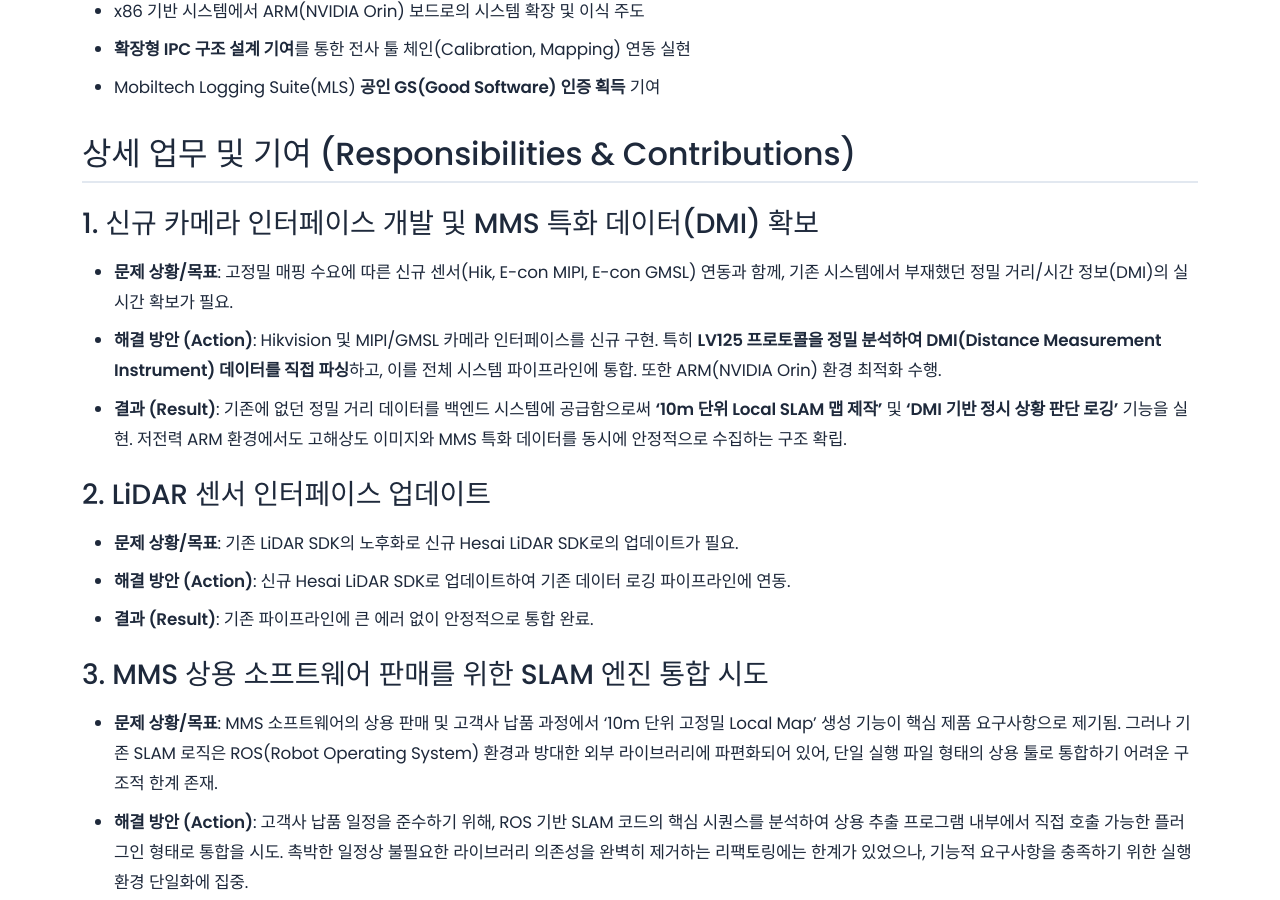
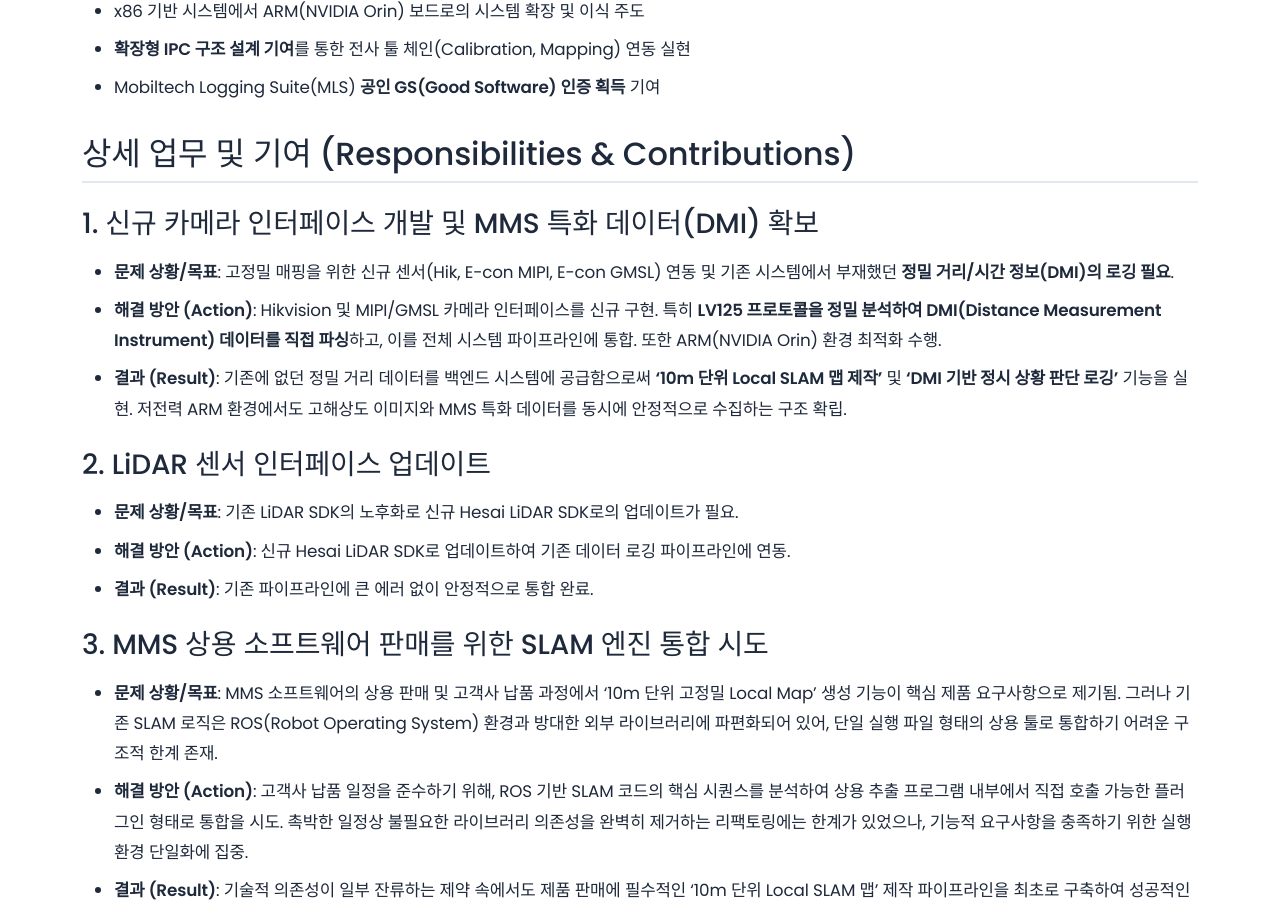
Before and after one commit to jinwoo-Sync/jinwoo-Sync.github.io, a Jekyll site: the page built from _projects/replica.md, in a window 1280 px wide and 900 px high, scrolled down 780 px. Built offline with Jekyll 4.4.1, drawn with Linux system fonts in a browser that asks for light colours.

Commit message:
세밀한 부분 수정

```diff
--- a/_projects/replica.md
+++ b/_projects/replica.md
@@ -26,7 +26,7 @@
 ## 상세 업무 및 기여 (Responsibilities & Contributions)
 
 ### 1. 신규 카메라 인터페이스 개발 및 MMS 특화 데이터(DMI) 확보
-- **문제 상황/목표**: 고정밀 매핑 수요에 따른 신규 센서(Hik, E-con MIPI, E-con GMSL) 연동과 함께, 기존 시스템에서 부재했던 정밀 거리/시간 정보(DMI)의 실시간 확보가 필요.
+- **문제 상황/목표**: 고정밀 매핑을 위한 신규 센서(Hik, E-con MIPI, E-con GMSL) 연동 및 기존 시스템에서 부재했던 **정밀 거리/시간 정보(DMI)의 로깅 필요**.
 - **해결 방안 (Action)**: Hikvision 및 MIPI/GMSL 카메라 인터페이스를 신규 구현. 특히 **LV125 프로토콜을 정밀 분석하여 DMI(Distance Measurement Instrument) 데이터를 직접 파싱**하고, 이를 전체 시스템 파이프라인에 통합. 또한 ARM(NVIDIA Orin) 환경 최적화 수행.
 - **결과 (Result)**: 기존에 없던 정밀 거리 데이터를 백엔드 시스템에 공급함으로써 **'10m 단위 Local SLAM 맵 제작'** 및 **'DMI 기반 정시 상황 판단 로깅'** 기능을 실현. 저전력 ARM 환경에서도 고해상도 이미지와 MMS 특화 데이터를 동시에 안정적으로 수집하는 구조 확립.
 
```
